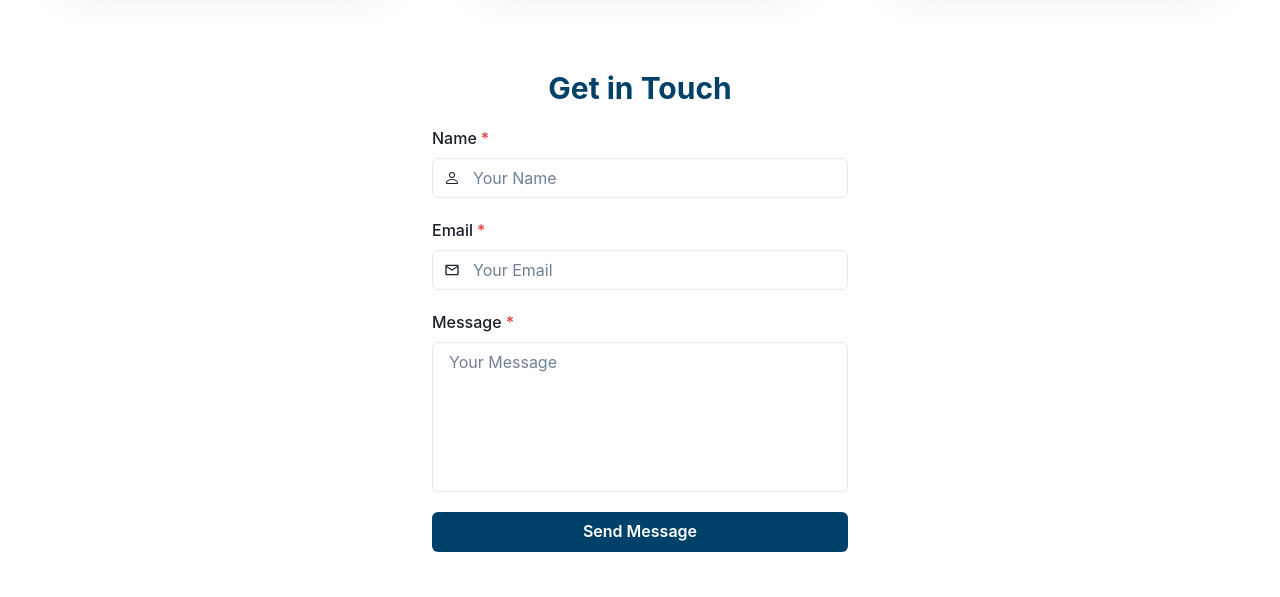
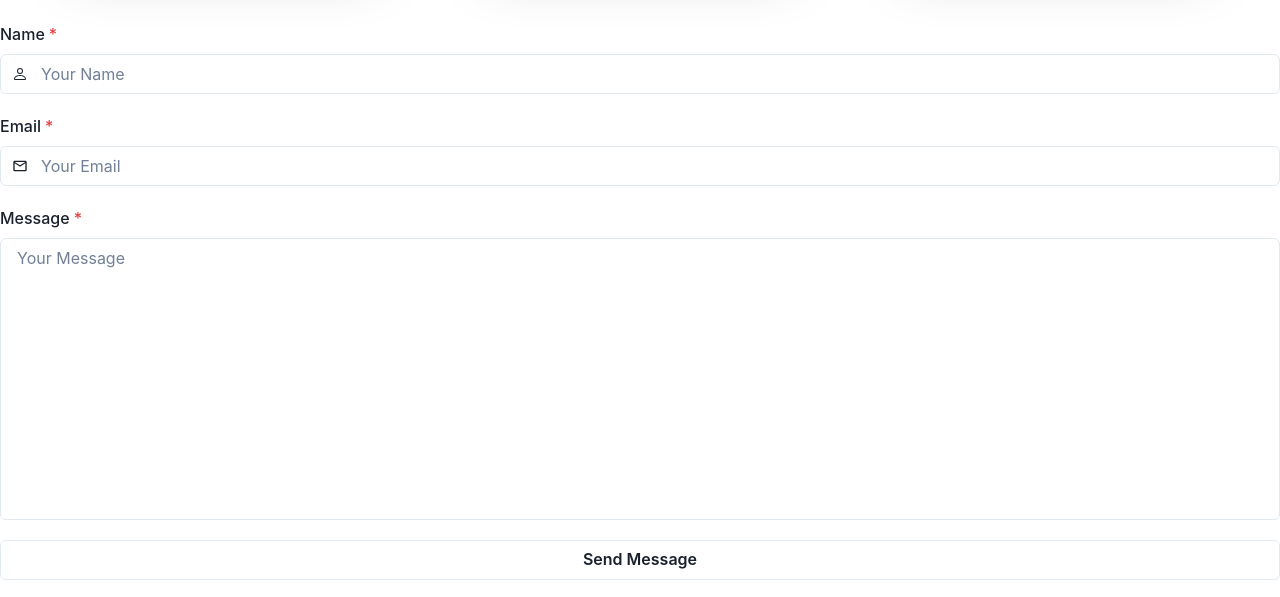
Before and after one commit to voi-jankowski/nakedeye, a React (Vite) app: page / in a window 1280 px wide. Shown: the part 1111-1708 px from the top of the page. Built offline with nearby package versions, Linux system fonts and the light colour scheme.

Commit message:
Imported ContactForm into ContactDrawer and the added it to WelcomeHeading.

```diff
--- a/src/components/ContactDrawer.tsx
+++ b/src/components/ContactDrawer.tsx
@@ -1,6 +1,5 @@
 // src/components/ContactDrawer.tsx
 import {
-  Box,
   Button,
   Drawer,
   DrawerBody,
@@ -9,18 +8,10 @@ import {
   DrawerFooter,
   DrawerHeader,
   DrawerOverlay,
-  FormControl,
-  FormLabel,
-  Input,
-  InputGroup,
-  InputLeftElement,
-  Textarea,
-  VStack,
   useDisclosure,
 } from "@chakra-ui/react";
-import { BsPerson } from "react-icons/bs";
-import { MdOutlineEmail } from "react-icons/md";
 import { useRef } from "react";
+import ContactForm from "./ContactForm";
 
 const ContactDrawer = () => {
   const { isOpen, onOpen, onClose } = useDisclosure();
@@ -42,37 +33,12 @@ const ContactDrawer = () => {
           <DrawerCloseButton />
           <DrawerHeader>Get in Touch</DrawerHeader>
           <DrawerBody>
-            <VStack spacing={5}>
-              <FormControl isRequired>
-                <FormLabel>Name</FormLabel>
-                <InputGroup>
-                  <InputLeftElement children={<BsPerson />} />
-                  <Input type="text" name="name" placeholder="Your Name" />
-                </InputGroup>
-              </FormControl>
-              <FormControl isRequired>
-                <FormLabel>Email</FormLabel>
-                <InputGroup>
-                  <InputLeftElement children={<MdOutlineEmail />} />
-                  <Input type="email" name="email" placeholder="Your Email" />
-                </InputGroup>
-              </FormControl>
-              <FormControl isRequired>
-                <FormLabel>Message</FormLabel>
-                <Textarea
-                  name="message"
-                  placeholder="Your Message"
-                  rows={6}
-                  resize="none"
-                />
-              </FormControl>
-            </VStack>
+            <ContactForm />
           </DrawerBody>
           <DrawerFooter>
             <Button variant="outline" mr={3} onClick={onClose}>
               Cancel
             </Button>
-            <Button colorScheme="blue">Send Message</Button>
           </DrawerFooter>
         </DrawerContent>
       </Drawer>
--- a/src/components/ContactForm.tsx
+++ b/src/components/ContactForm.tsx
@@ -1,11 +1,8 @@
 // src/components/ContactForm.tsx
 import {
-  Box,
   Button,
-  Flex,
   FormControl,
   FormLabel,
-  Heading,
   Input,
   InputGroup,
   InputLeftElement,
@@ -17,19 +14,7 @@ import { MdOutlineEmail } from "react-icons/md";
 
 const ContactForm = () => {
   return (
-    <Flex
-      bg="rgb(255, 255, 255)"
-      align="center"
-      justify="center"
-      id="contact"
-      p={4}
-    >
-      <Box borderRadius="lg" m={4} p={4} w="full" maxW="md">
     <VStack spacing={5}>
-          <Heading fontSize="3xl" color="indigo">
-            Get in Touch
-          </Heading>
-
       <FormControl isRequired>
         <FormLabel>Name</FormLabel>
         <InputGroup>
@@ -37,7 +22,6 @@ const ContactForm = () => {
           <Input type="text" name="name" placeholder="Your Name" />
         </InputGroup>
       </FormControl>
-
       <FormControl isRequired>
         <FormLabel>Email</FormLabel>
         <InputGroup>
@@ -45,29 +29,19 @@ const ContactForm = () => {
           <Input type="email" name="email" placeholder="Your Email" />
         </InputGroup>
       </FormControl>
-
       <FormControl isRequired>
         <FormLabel>Message</FormLabel>
         <Textarea
           name="message"
           placeholder="Your Message"
-              rows={6}
+          rows={12}
           resize="none"
         />
       </FormControl>
-
-          <Button
-            colorScheme="blue"
-            bg="indigo"
-            color="white"
-            _hover={{ bg: "darkblue" }}
-            width="full"
-          >
+      <Button variant="outline" width={"100%"}>
         Send Message
       </Button>
     </VStack>
-      </Box>
-    </Flex>
   );
 };
 
--- a/src/components/WelcomeHeading.tsx
+++ b/src/components/WelcomeHeading.tsx
@@ -1,5 +1,6 @@
 // src/components/WelcomeHeading.tsx
-import { VStack, Text } from "@chakra-ui/react";
+import { VStack, Text, Button } from "@chakra-ui/react";
+import ContactDrawer from "./ContactDrawer";
 
 const WelcomeHeading = () => (
   <VStack
@@ -16,6 +17,7 @@ const WelcomeHeading = () => (
     <Text fontSize="3xl" color="indigo">
       Social Media VFX Marketing Specialist
     </Text>
+    <ContactDrawer />
   </VStack>
 );
 
```
Lines whose indentation alone changed are shown as unchanged.
